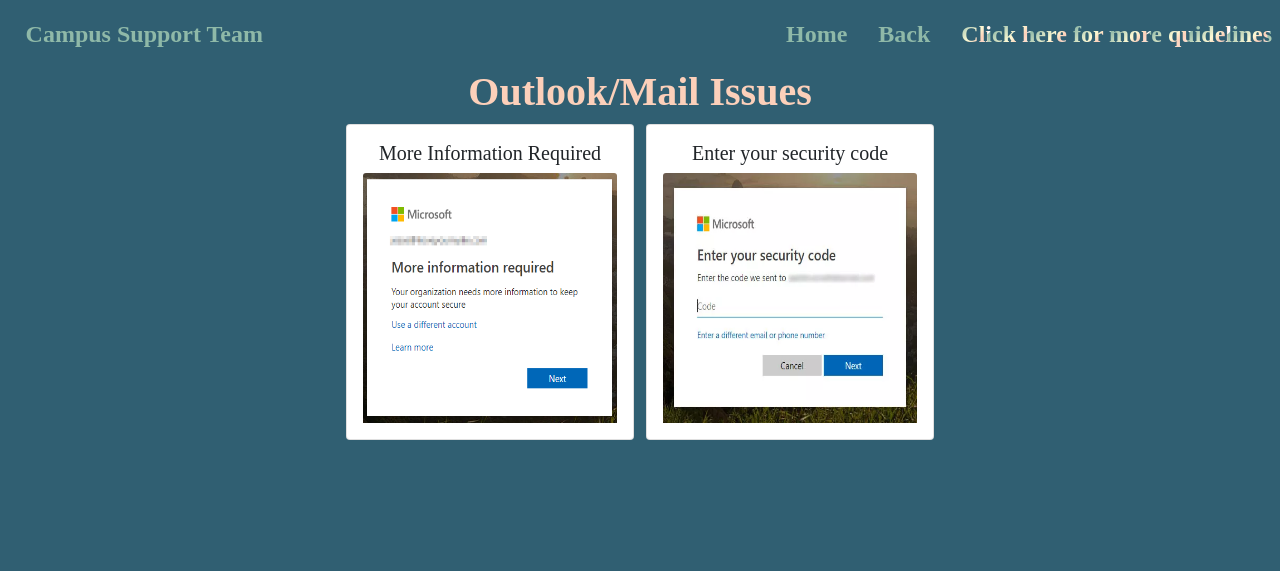
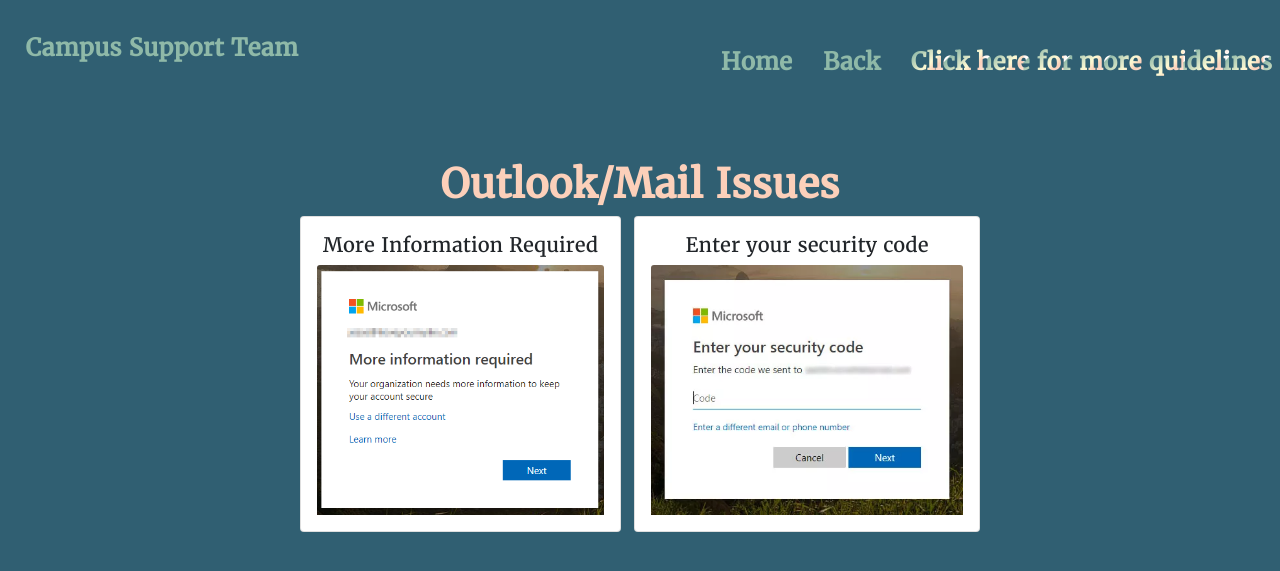
Before and after one commit to oniaom/campus_support, a Flask app: page /resources/outlook in a window 1280 px wide. Shown: the top 571 px of the page. Run offline with Flask 2, Linux system fonts and the light colour scheme; data comes from the database, SQL or seed files in the repository.

Commit message:
- Different font (Need to find a better one) - Moved html <style> to styles.css - Centered issues on outlook.html - Slight color change for "Click me!" in search_plain

```diff
--- a/static/css/styles.css
+++ b/static/css/styles.css
@@ -1,7 +1,7 @@
-/* I don't agree with this font ;(, but this is a way to prevent typing this on every class */
+/* I don't agree with this font ;(
+   but this is a way to prevent typing this on every class */
 * {
-  font-family: VirtuousSLab;
-
+  font-family: MerriWeather;
 }
 
 body {
@@ -17,21 +17,15 @@ body {
   font-weight: bold;
   text-align: center;
   color: #FCD0BA;
+  margin-top: 5%;
 }
 
 /*HOME PAGE TITLE DESIGN END*/
 
 /* custom font start */
 @font-face {
-  font-family: 'VirtuousSLab';
-  src: url('Fonts/VirtuousSLab/Virtuous-Slab Bold.otf');
-  src: url('Fonts/VirtuousSLab/Virtuous-Slab Hairline.otf');
-  src: url('Fonts/VirtuousSLab/Virtuous-Slab Italic.otf');
-  src: url('Fonts/VirtuousSLab/Virtuous-Slab Thin.otf');
-  src: url('Fonts/VirtuousSLab/Virtuous-Slab.eot');
-  font-weight: Thin;
-  font-style: normal;
-
+  font-family: 'merriweather';
+  src: url('/static/fonts/merriweather.regular.ttf');
 }
 
 /* custom font end */
@@ -69,14 +63,14 @@ body {
 
 /*HOME PAGE RIGHT NAVBAR DESIGN END*/
 
-/*HOME PAGE  NAV DESIGN START*/
+/*HOME PAGE NAV DESIGN START*/
 .navigation_decoration {
   text-decoration: none;
   font-weight: bold;
   color: white;
 }
 
-/*HOME PAGE  NAV DESIGN end*/
+/*HOME PAGE NAV DESIGN end*/
 
 .accordion_centered {
   width: 50vw;
@@ -98,11 +92,9 @@ body {
 
 /*
 all the common issues list dec
+(removed for now)
 */
-.all_common_issues {
-  /*font-family: VirtuousSLab;*/
 
-}
 
 /*HOME PAGE SEARCH BUTTON DESIGN START*/
 #custom_search_button {
@@ -145,6 +137,7 @@ all the common issues list dec
 .list-inline-item {
   opacity: 1.0;
   filter: alpha(opacity=100);
+  display: inline;
 }
 
 .list-inline-item:hover {
@@ -152,6 +145,17 @@ all the common issues list dec
   filter: alpha(opacity=40);
 }
 
+.list-inline-item-pictures {
+  border-radius: 100px;
+  background: none;
+  width: 150px;
+  height: 150px;
+}
+
+.centered-list-item {
+  text-align: center;
+  display: inline-block;
+}
 
 /*home page nav items decoration start */
 #navlink1,
@@ -229,3 +233,22 @@ input[type=text]:focus {
 }
 
 /*search bar animation end*/
+
+/* Search results styling */
+
+.search-table {
+  color: white;
+}
+
+.search-link {
+  color: #ff8080;
+  font-weight: bold;
+}
+
+.search-link:hover
+{
+  color: #ff8080;
+  font-weight: bold;
+}
+
+/* End of serach results styling */
--- a/templates/resources/outlook.html
+++ b/templates/resources/outlook.html
@@ -18,7 +18,7 @@ Outlook
 <ul class="list-inline centered">
     {% for item in items %}
     <li class="list-inline-item">
-        <div class="card" style="width: 18rem;">
+        <div class="card centered-list-item">
             <div class="card-body" role="button" onclick="location.href='{{ item.card_body_href }}'">
                 <h5 class="card-title">{{ item.card_title }}</h5>
 
--- a/templates/search_plain.html
+++ b/templates/search_plain.html
@@ -1,9 +1,9 @@
 {% for item in items %}
-<tr style="color: white; " >
+<tr class="search-table">
     <td>{{ item.card_title }}</td>
     <td>{{ item.description}}</td>
-    <td >
-        <a href="{{ item.location }}" style="color: red;">Click Here!</a>
+    <td>
+        <a class="search-link" href="{{ item.location }}">Click Here!</a>
     </td>
 </tr>
 {% endfor %}
```
Also changed, not shown: templates/index.html (+3 -4 lines), templates/search_box2.html (+6 -6 lines), static/fonts/merriweather.regular.ttf (added).
